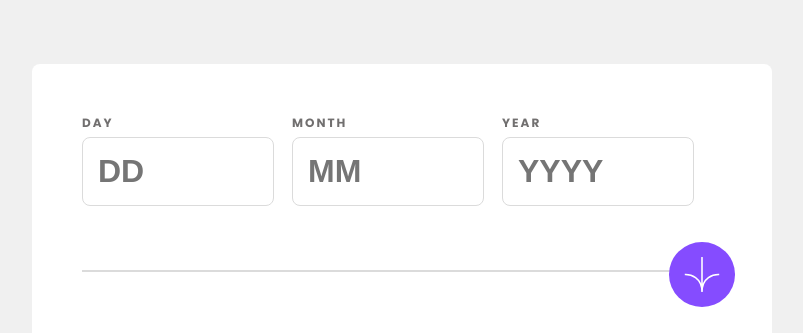
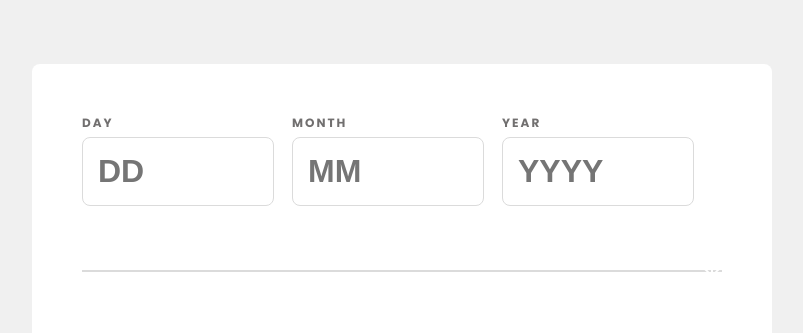
Before and after one commit to nurlanova2012/Age-Calculator, a plain HTML site: page index.html in a window 1280 px wide. Shown: the top 333 px of the page, without its empty margins (238-1041 px from the left). Drawn offline with Linux system fonts and the light colour scheme.

Commit message:
Update index.html

```diff
--- a/index.html
+++ b/index.html
@@ -53,7 +53,18 @@
           </form>
           <hr />
           <a href="#" id="btn-submit">
-            <img src="/assets/images/icon-arrow.svg" alt="icon-arrow" />
+            <svg
+              xmlns="http://www.w3.org/2000/svg"
+              width="46"
+              height="44"
+              viewBox="0 0 46 44"
+            >
+              <g fill="none" stroke="#FFF" stroke-width="2">
+                <path
+                  d="M1 22.019C8.333 21.686 23 25.616 23 44M23 44V0M45 22.019C37.667 21.686 23 25.616 23 44"
+                />
+              </g>
+            </svg>
           </a>
 
           <div id="date-output" class="date-output">
```
